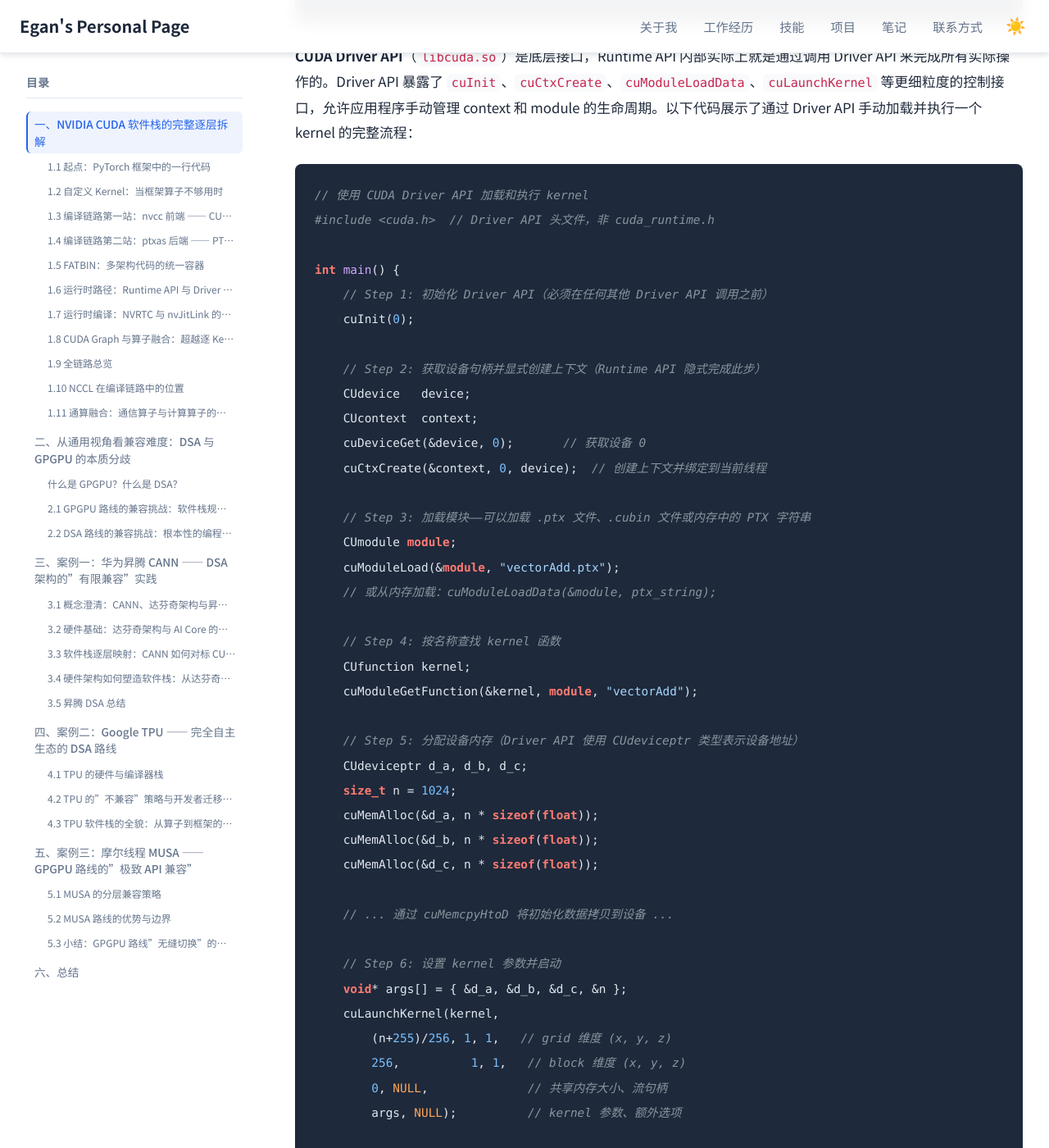
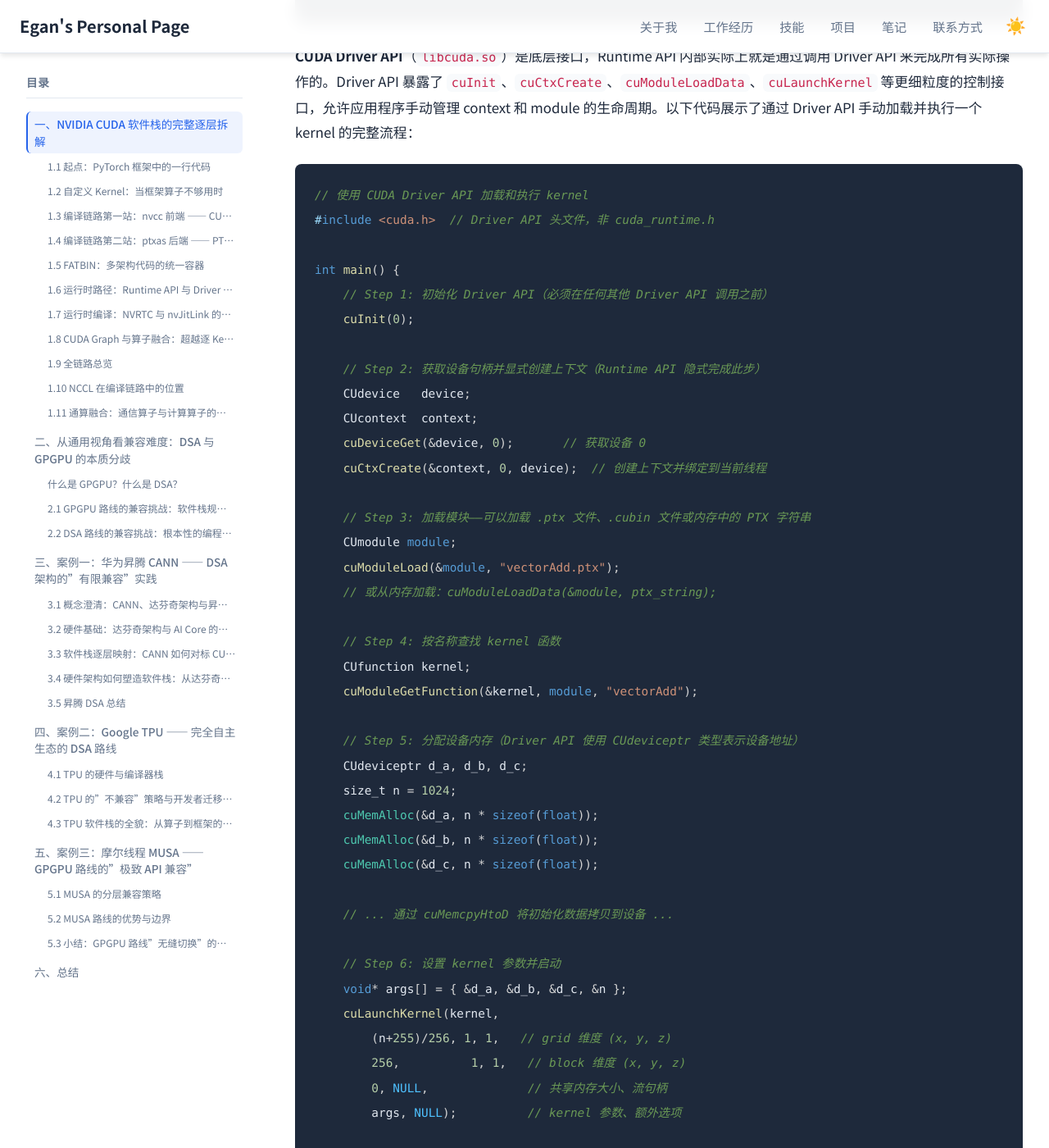
Before and after one commit to Lejun-Hu/Lejun-Hu.github.io, a Jekyll site: the page built from _notes/2026-8-15-cuda-ecosystem-compatibility.md, in a window 1280 px wide and 1400 px high, scrolled down 14396 px. Shown: the whole window at 82% size. Built offline with Jekyll 4.4.1, drawn with Linux system fonts in a browser that asks for light colours; nearby versions of some CDN libraries; some of the changed text lies outside the part shown.

Commit message:
note layout: add Prism client-side highlighting with VS Code Dark+ palette

```diff
--- a/assets/css/main.scss
+++ b/assets/css/main.scss
@@ -1583,6 +1583,25 @@ a {
   .err { color: #ff7b72; }
 }
 
+// Prism（客户端增强）token 配色 —— VS Code Dark+ 风格
+// Prism 会在页面加载时用更丰富的规则（函数调用/成员访问/自有 API）重新着色，
+// 以下 token 类覆盖 Rouge 的结果；无 JS 时仍回落到上面的 Rouge 配色。
+.token.keyword { color: #569cd6; }
+.token.preprocessor { color: #c586c0; }
+.token.function, .token.fm { color: #dcdcaa; }
+.token.class-name, .token.builtin { color: #4ec9b0; }
+.token.number { color: #b5cea8; }
+.token.constant { color: #4fc1ff; }
+.token.string, .token.char { color: #ce9178; }
+.token.comment { color: #6a9955; font-style: italic; }
+.token.operator { color: #d4d4d4; }
+.token.punctuation { color: #d4d4d4; }
+.token.variable, .token.property, .token.parameter, .token.attr-name { color: #9cdcfe; }
+.token.local-api { color: #4ec9b0; }
+.token.tag { color: #569cd6; }
+.token.attr-value { color: #ce9178; }
+.token.boolean { color: #569cd6; }
+
 .note-nav {
   max-width: 900px;
   margin: var(--space-xl) auto 0;
```
Also changed, not shown: _layouts/note.html (+24 -0 lines).
